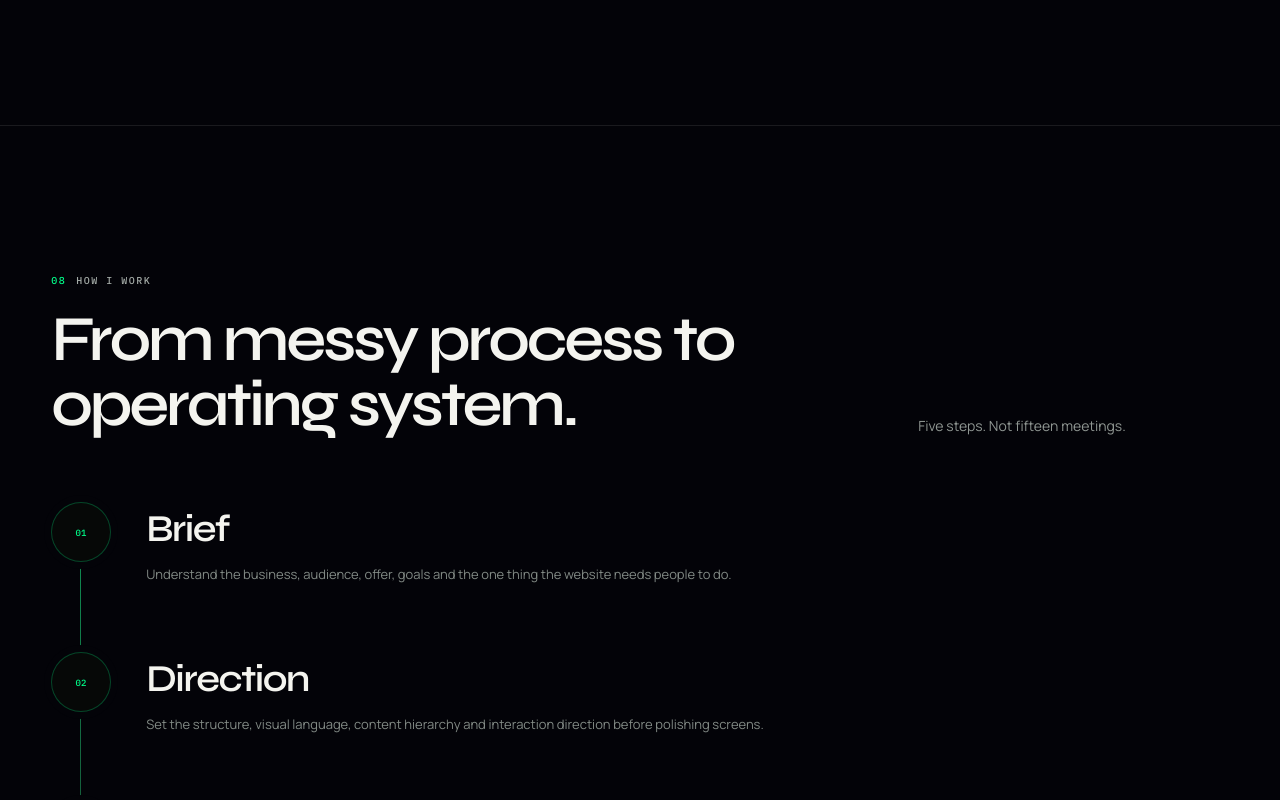
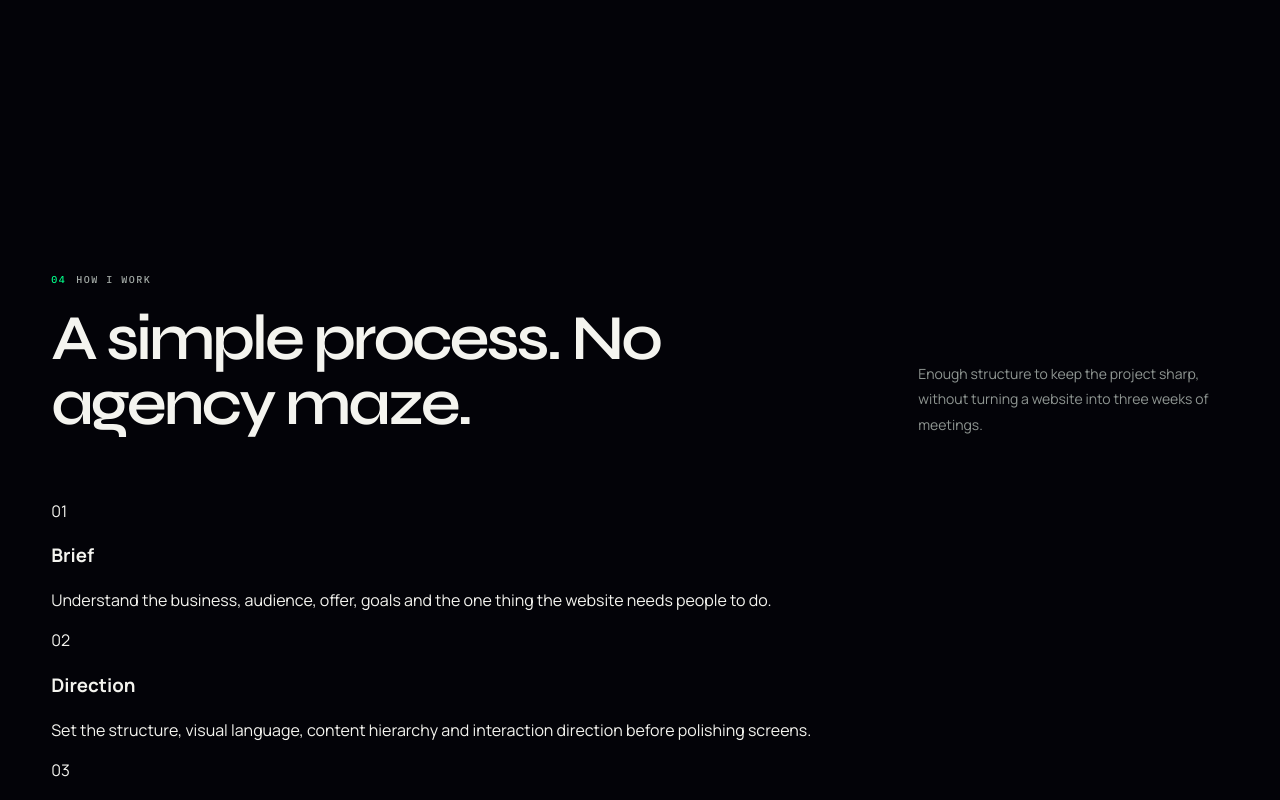
Before and after one commit to Abuhurerakhan0407/shalcon-intelligence, a React (Vite) app: page / in a window 1280 px wide. Shown: the part 4140-4940 px from the top of the page. Built offline with nearby package versions, Linux system fonts and the light colour scheme.

Commit message:
Use streamlined referral process

```diff
--- a/src/App.jsx
+++ b/src/App.jsx
@@ -1,8 +1,7 @@
 import { useEffect, useState } from "react";
 import { Cursor, Nav, ScrollProgress, useReducedMotionPreference } from "./final/ui.jsx";
 import { Projects } from "./final/projects.jsx";
-import { Process } from "./final/rest.jsx";
-import { ReferralAbout, ReferralCapabilityRail, ReferralCTA, ReferralFooter, ReferralHero, ReferralServices } from "./final/referral.jsx";
+import { ReferralAbout, ReferralCapabilityRail, ReferralCTA, ReferralFooter, ReferralHero, ReferralProcess, ReferralServices } from "./final/referral.jsx";
 
 export default function App() {
   const [loaded, setLoaded] = useState(false);
@@ -26,7 +25,7 @@ export default function App() {
         <ReferralCapabilityRail />
         <ReferralServices />
         <Projects />
-        <Process />
+        <ReferralProcess />
         <ReferralAbout />
         <ReferralCTA />
       </main>
```
